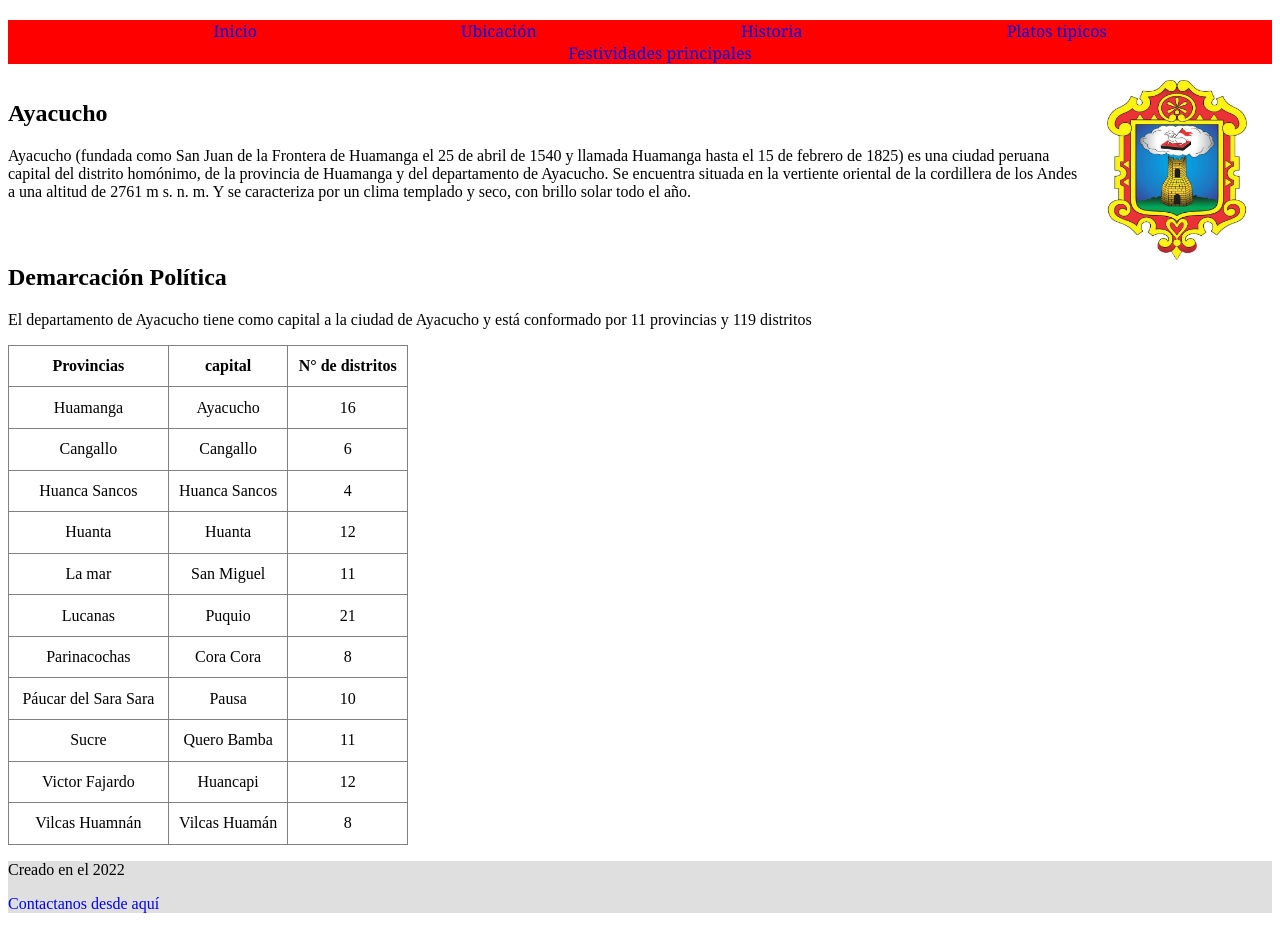
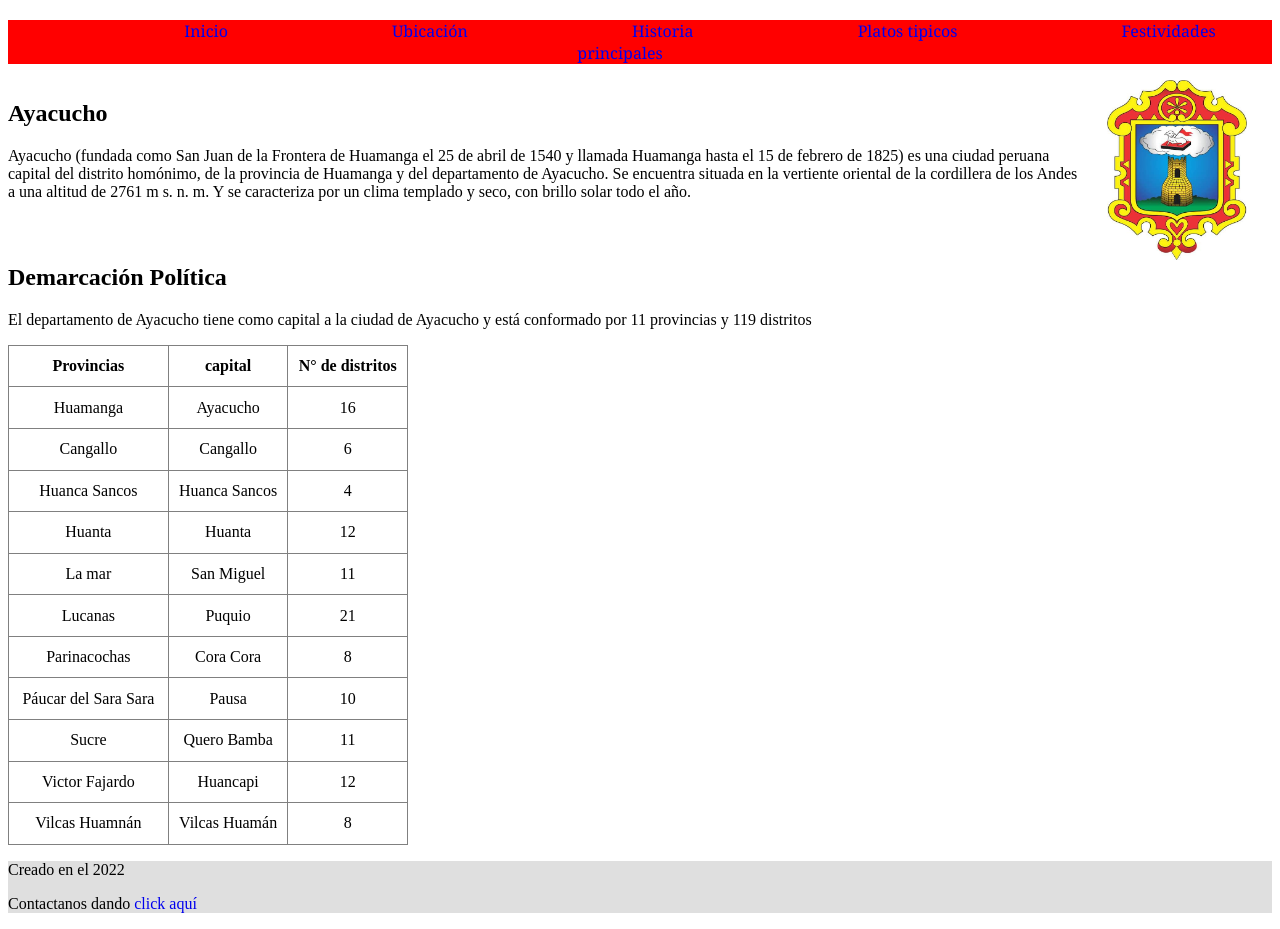
Before and after one commit to MichaelMDC/MichaelMDC.github.io, a plain HTML site: page index.html in a window 1280 px wide. Shown: the part 60-989 px from the top of the page. Drawn offline with Linux system fonts and the light colour scheme.

Commit message:
prueba numero 4

```diff
--- a/index.html
+++ b/index.html
@@ -14,11 +14,11 @@
 
     <nav style="background: red; text-align: center; ">
         <ul style="list-style: none;">
-            <li style="color: white; font-family:Cambria, Cochin, Georgia, Times, 'Times New Roman', serif; display: inline; margin: 100px ;"> <a href="index.html" style="text-decoration: none;"> Inicio</a></li>
-            <li style="color: white; font-family:Cambria, Cochin, Georgia, Times, 'Times New Roman', serif; display: inline; margin: 100px ;"> <a href="Ubicación.html" style="text-decoration: none;">Ubicación</a> </li>
-            <li style="color: white; font-family:Cambria, Cochin, Georgia, Times, 'Times New Roman', serif; display: inline; margin: 100px ;"> <a href="Historia.html" style="text-decoration: none;">Historia</a> </li>
-            <li style="color: white; font-family:Cambria, Cochin, Georgia, Times, 'Times New Roman', serif; display: inline; margin: 100px ;"><a href="#" style="text-decoration: none;">Platos tipicos</a></li>
-            <li style="color: white; font-family:Cambria, Cochin, Georgia, Times, 'Times New Roman', serif; display: inline; margin: 100px;"> <a href="Festividades.html" style="text-decoration: none;">Festividades principales</a> </li>
+            <li style="color: white; font-family:Cambria, Cochin, Georgia, Times, 'Times New Roman', serif; display: inline; margin: 80px ;"> <a href="index.html" style="text-decoration: none;"> Inicio</a></li>
+            <li style="color: white; font-family:Cambria, Cochin, Georgia, Times, 'Times New Roman', serif; display: inline; margin: 80px ;"> <a href="Ubicación.html" style="text-decoration: none;">Ubicación</a> </li>
+            <li style="color: white; font-family:Cambria, Cochin, Georgia, Times, 'Times New Roman', serif; display: inline; margin: 80px ;"> <a href="Historia.html" style="text-decoration: none;">Historia</a> </li>
+            <li style="color: white; font-family:Cambria, Cochin, Georgia, Times, 'Times New Roman', serif; display: inline; margin: 80px ;"><a href="#" style="text-decoration: none;">Platos tipicos</a></li>
+            <li style="color: white; font-family:Cambria, Cochin, Georgia, Times, 'Times New Roman', serif; display: inline; margin: 80px;"> <a href="Festividades.html" style="text-decoration: none;">Festividades principales</a> </li>
         </ul>
 
     </nav>
@@ -33,7 +33,7 @@
     </section>
 
     <aside style="width: 15%; height: 500%; float: left;">
-        <center><img src="imagen/escudo de ayacucho.jpg" width="140px" height="180" title="Escudo de ayacucho"></center>
+        <center><img src="imagen/Escudo.jpg" width="140px" height="180" title="Escudo de ayacucho"></center>
     </aside>
     <section style="width: 100%; height: 300%;">
         <h2>Demarcación Política</h2>
@@ -109,7 +109,8 @@
     <footer style="background-color: rgb(223, 223, 223); clear: both;">
 
         <P>Creado en el 2022</P>
-        <p> <a href="mailto:michaeldeyvi18@gmail.com" style="text-decoration: none;">Contactanos desde aquí</a></p>
+        <p> Contactanos dando <a href="mailto:michaeldeyvi18@gmail.com" style="text-decoration: none;">click aquí</a></p>
+
     </footer>
 </body>
 </html>
```
Also changed, not shown: Festividades.html (+5 -5 lines), Historia.html (+5 -5 lines), Ubicación.html (+5 -5 lines), imagen/Escudo.jpg (renamed from imagen/Escudo de Ayacucho.jpg).
